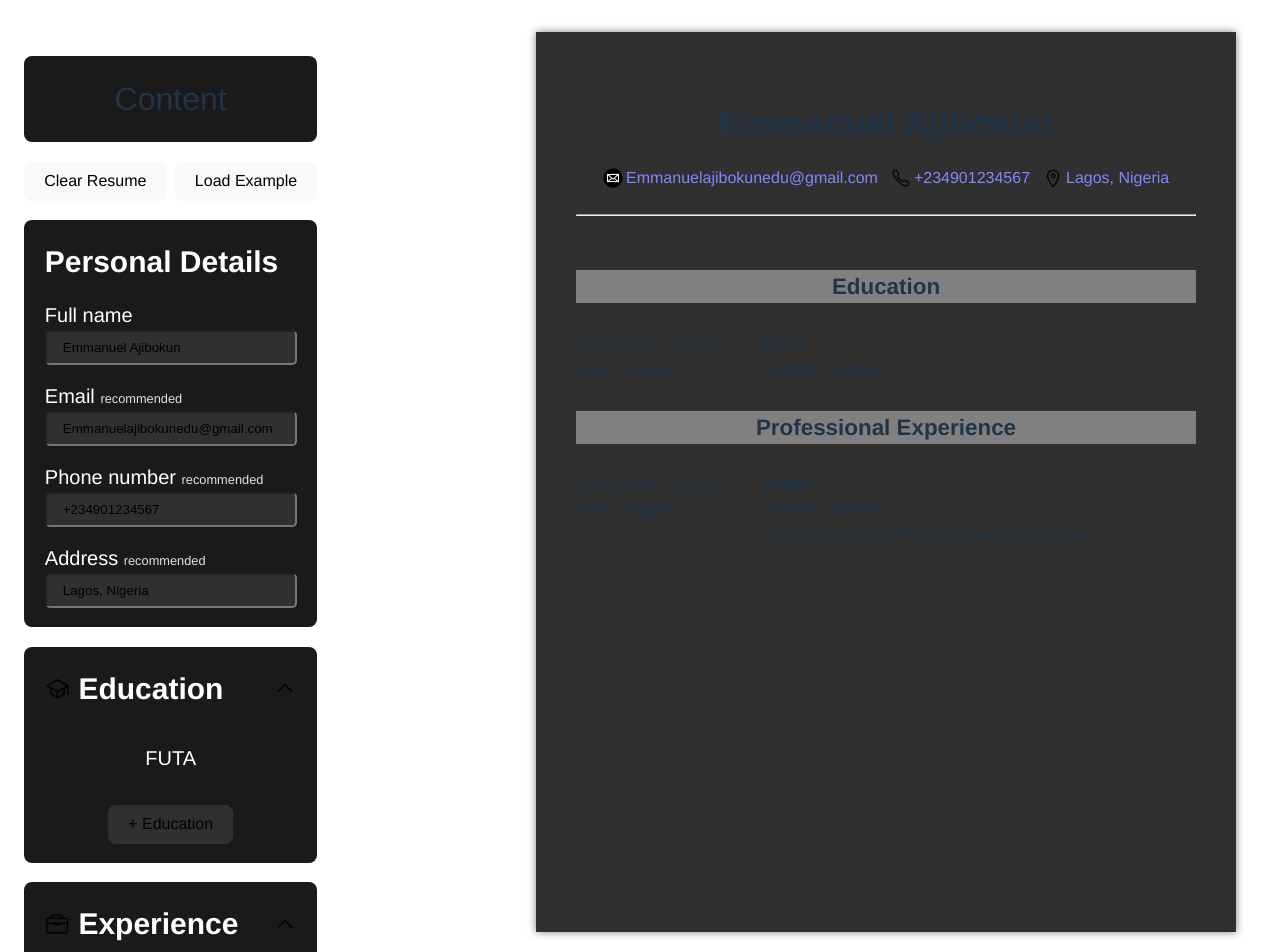
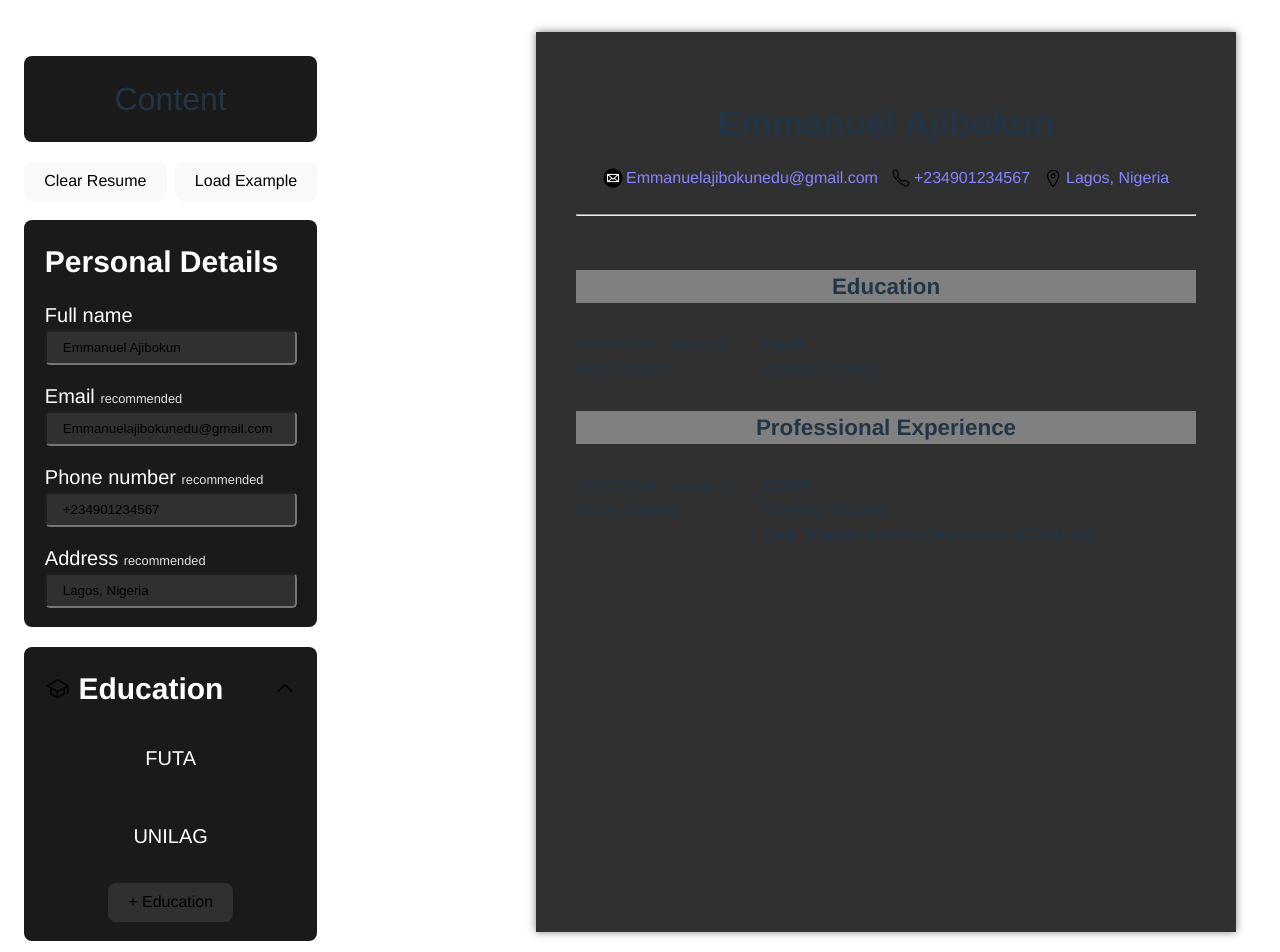
Before and after one commit to EmmanuelAjibokun/cv-application, a React (Vite) app: page / in a window 1280 px wide. Shown: the top 952 px of the page. Built offline with nearby package versions, Linux system fonts and the light colour scheme.

Commit message:
allow individual capsule save state of it's input

```diff
--- a/src/App.jsx
+++ b/src/App.jsx
@@ -29,6 +29,14 @@ function App() {
       startdate: "17/02/2019",
       enddate: "present",
       location: "Akure, Nigeria"
+    },
+    {
+      id: 1,
+      school: "UNILAG",
+      degree: "Applied Geophysics",
+      startdate: "17/02/2019",
+      enddate: "present",
+      location: "Lagos, Nigeria"
     }
   ])
 
--- a/src/components/education/Capsule.jsx
+++ b/src/components/education/Capsule.jsx
@@ -1,11 +1,11 @@
 import NewEducation from "./NewEducation"
 
-export default function Capsule({vals, setVals, display}) {
+export default function Capsule({index, val, vals, setVals, display}) {
 
   return (
     <div className="capsule">
-      <p className="capsule-name" onClick={() => display.setDisplay(true)}>{vals[0].school}</p>
-      {display.display && <NewEducation val={vals[0]} vals={vals} setVals={setVals} setDisplay={display.setDisplay} />}
+      <p className="capsule-name" onClick={() => display.setDisplay(true)}>{val.school}</p>
+      {display.display && <NewEducation index={index} val={val} vals={vals} setVals={setVals} setDisplay={display.setDisplay} />}
     </div>
   )
 }
--- a/src/components/education/EducationList.jsx
+++ b/src/components/education/EducationList.jsx
@@ -6,7 +6,7 @@ export default function EducationList({vals, setVals}) {
 
   return (
     <div className="education-list">
-      <Capsule vals={vals} setVals={setVals} display={{display, setDisplay}} />
+      {vals.map(val => <Capsule key={val.id} index={vals.indexOf(val)} vals={vals} val={val} setVals={setVals} display={{display, setDisplay}} />)}
       {display || <button className="add-btn" onClick={()=>setDisplay(true)} >+ Education</button>}
     </div>
   )
--- a/src/components/education/NewEducation.jsx
+++ b/src/components/education/NewEducation.jsx
@@ -4,10 +4,10 @@ import Save from "../Save"
 import Delete from "../Delete"
 import Cancel from "../Cancel"
 
-export default function NewEducation({ val, vals, setVals, setDisplay}) {
+export default function NewEducation({ index, val, vals, setVals, setDisplay}) {
   function handleChange(e) {
     const newVals = [...vals]
-    newVals[0][e.target.name] = e.target.value
+    newVals[index][e.target.name] = e.target.value
     setVals(newVals)
   }
 
```
